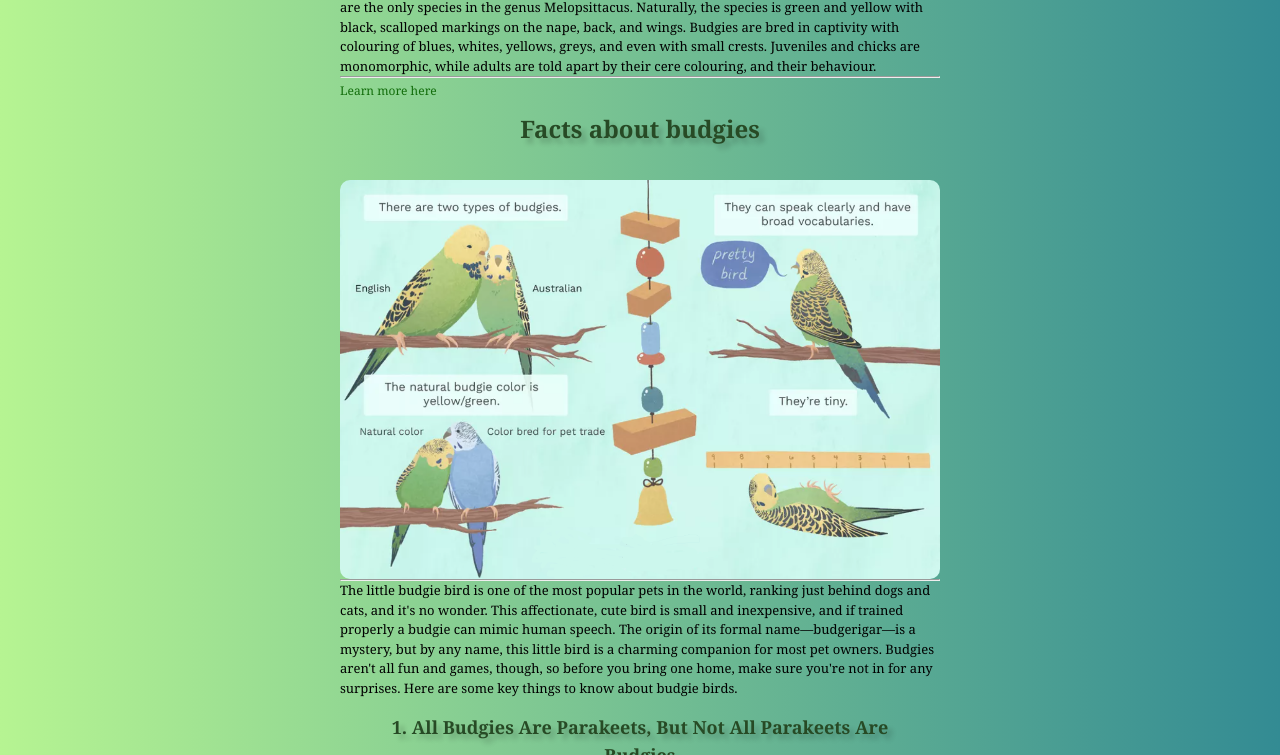
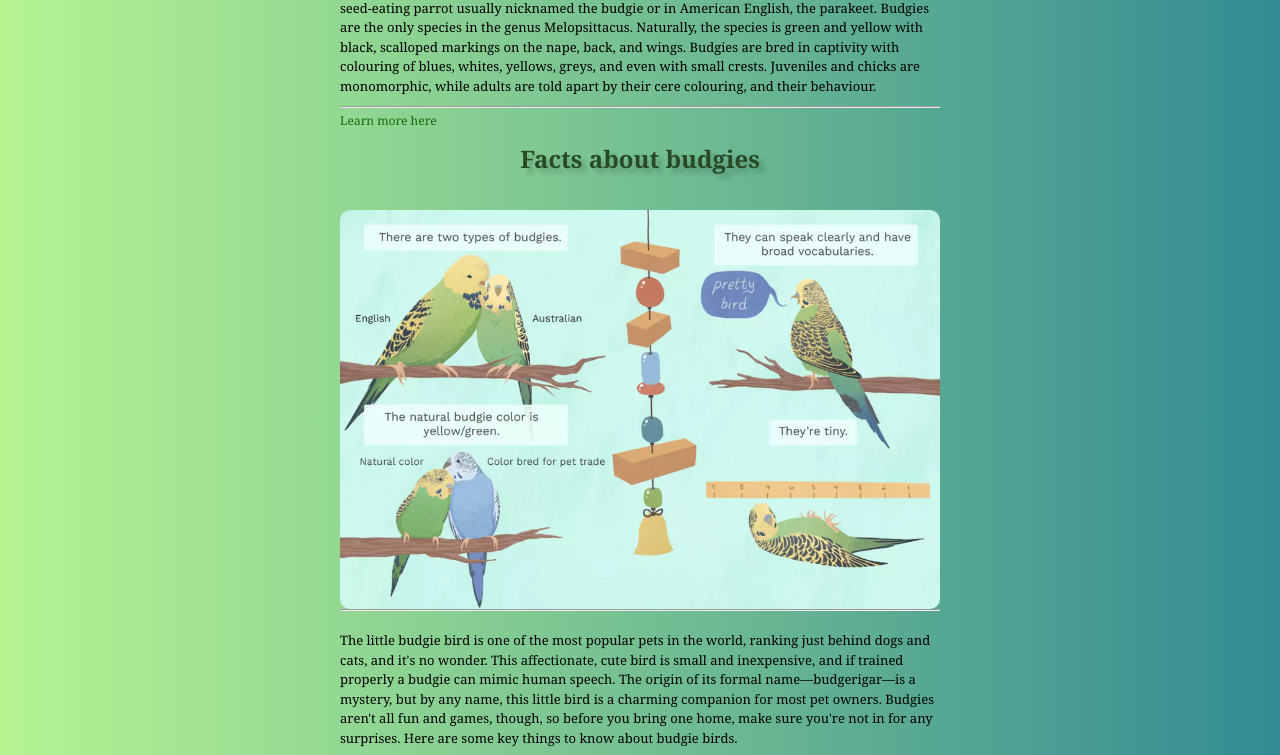
Before and after one commit to vikrur/Landing-Page, a plain HTML site: page index.html in a window 1280 px wide. Shown: the part 595-1350 px from the top of the page. Drawn offline with Linux system fonts and the light colour scheme.

Commit message:
fixed p tag in styles.css

```diff
--- a/styles.css
+++ b/styles.css
@@ -118,7 +118,7 @@ h2 {
 p {
   line-height: 1.5;
   font-size: 13px;
-  margin: 20 0 10px;
+  margin: 20px 0 10px;
 }
 
 button {
```
